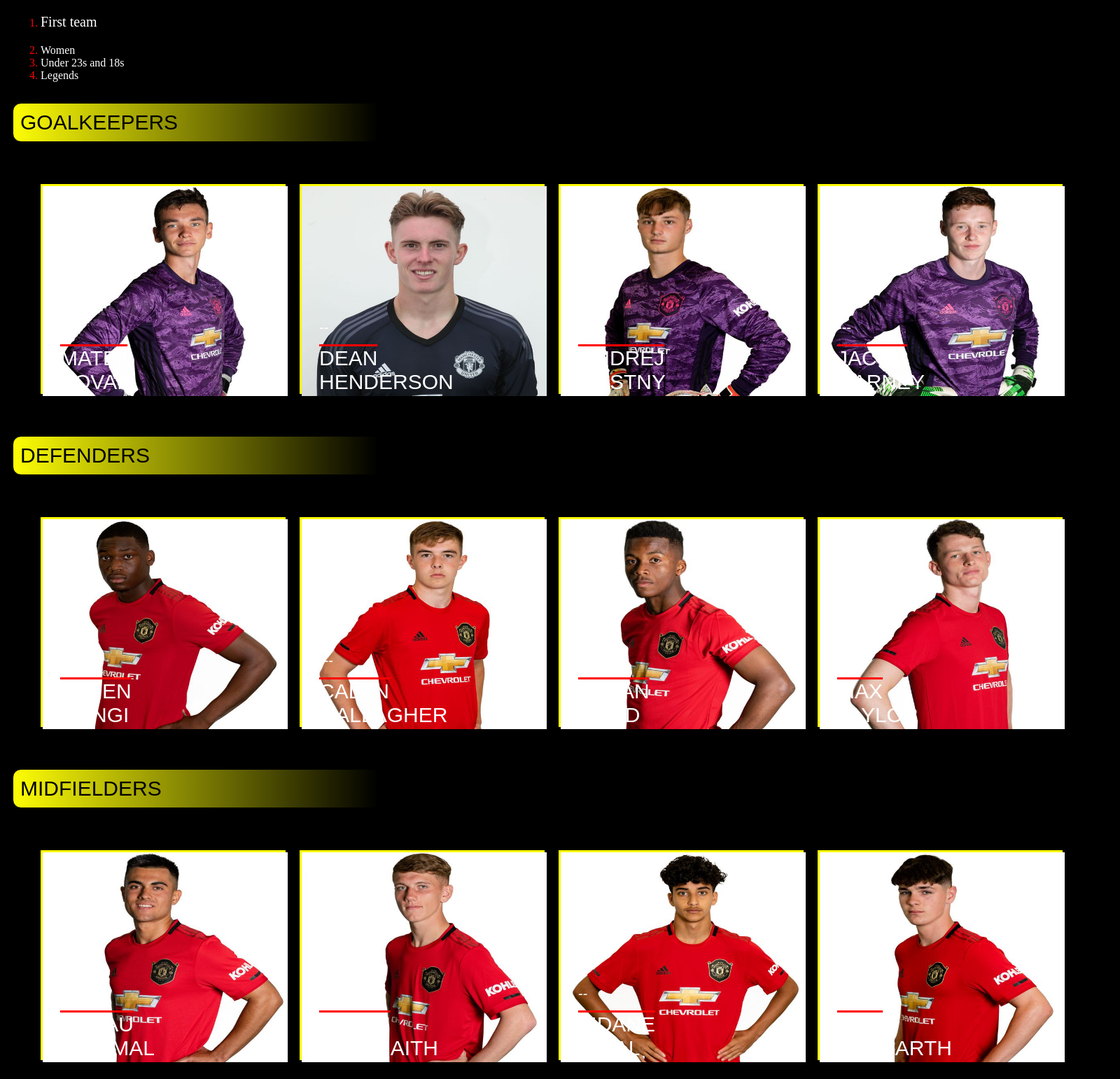
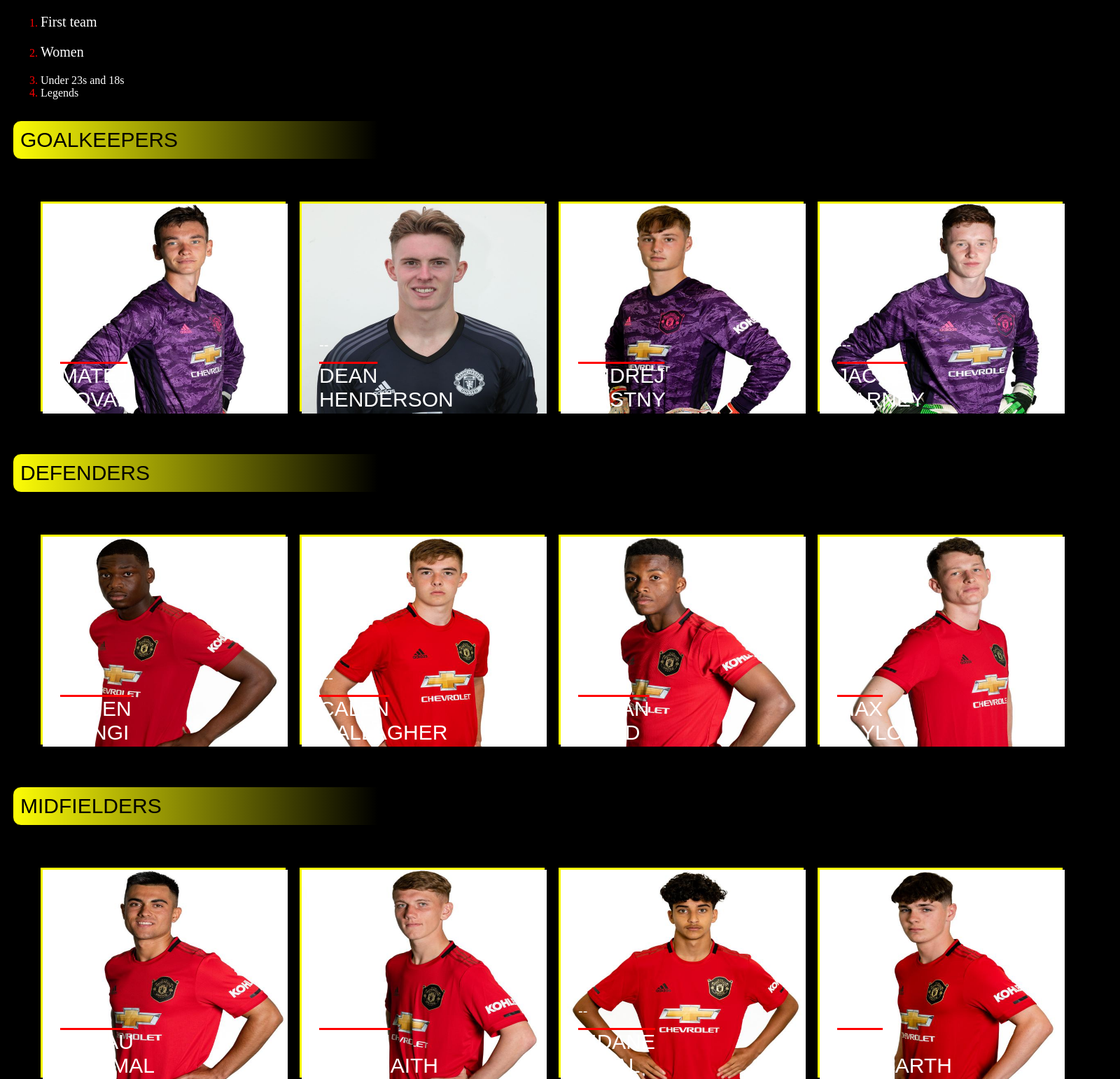
Before and after one commit to zahirmaliqi/INT19_20_GR12, a PHP site: page /rinia.php in a window 1600 px wide. Shown: the part 197-1739 px from the top of the page at 70% size. Run offline with PHP 8.4, Linux system fonts and the light colour scheme.

Commit message:
Update rinia.php

```diff
--- a/rinia.php
+++ b/rinia.php
@@ -88,7 +88,33 @@
 
  ?></a></li>
 
-	<li><a href="women.html" style="color:white;" >Women</a>  </li>
+	<li><a href="women.php " >
+	<?php
+
+class Myclass2
+{
+
+private $font_size;
+private $font_color;
+private $string_value;
+
+function __construct($font_size,$font_color,$string_value)
+{
+$this->font_size = $font_size;
+$this->font_color = $font_color;
+$this->string_value = $string_value;
+$this->customize_print();
+}
+
+function customize_print()
+{
+echo "<p style=font-size:".$this->font_size.";color:".$this->font_color.";>".$this->string_value."</p>";
+}
+}
+
+$f = new MyClass2('20px','white','Women');
+
+?></a></li>
 	<li> <a href="rinia.html" style="color:white;" >Under 23s and 18s</a> </li>
 
 	<li> <a href="legjendat.html" style="color:white;" >Legends</a> </li>
```
